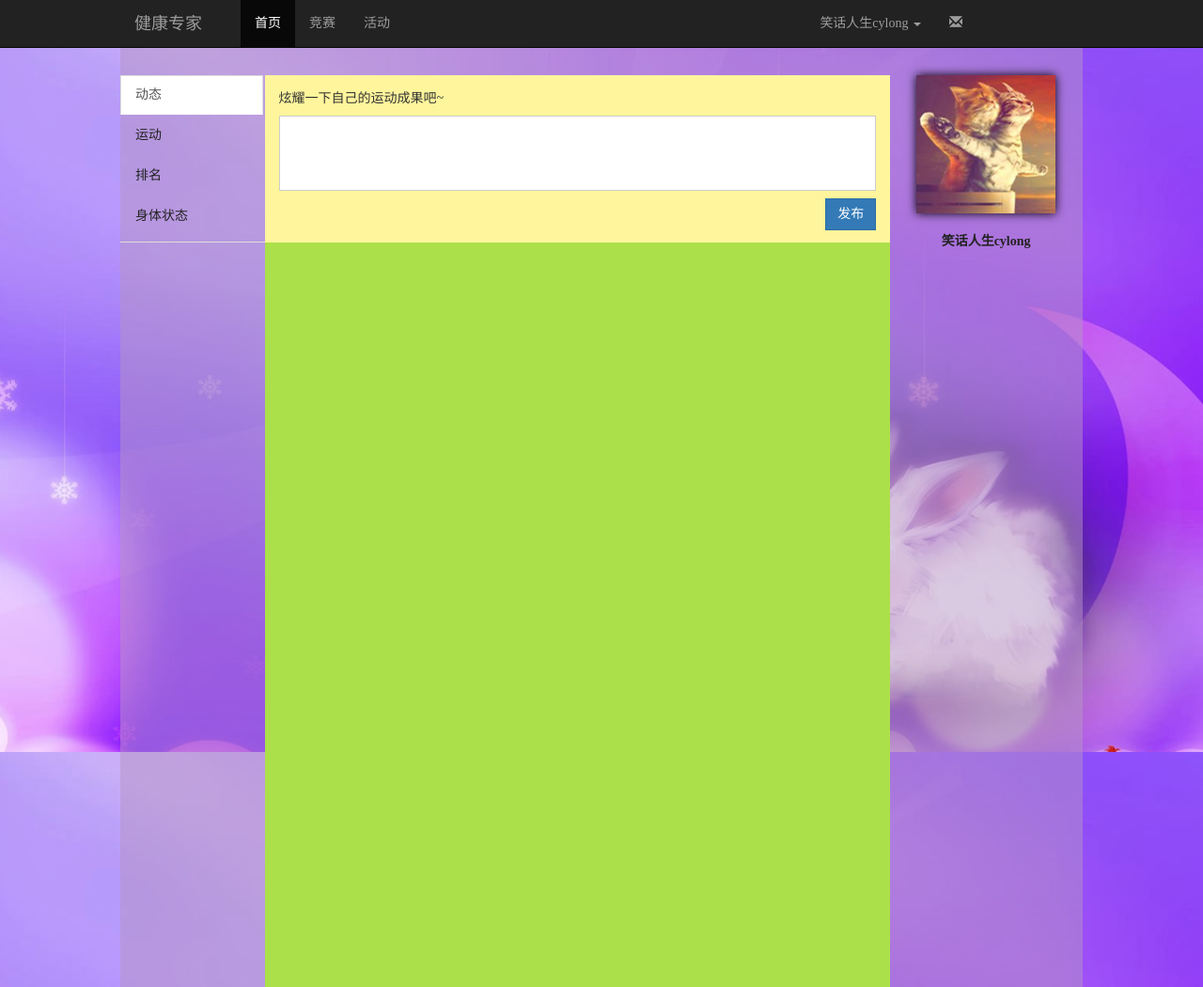
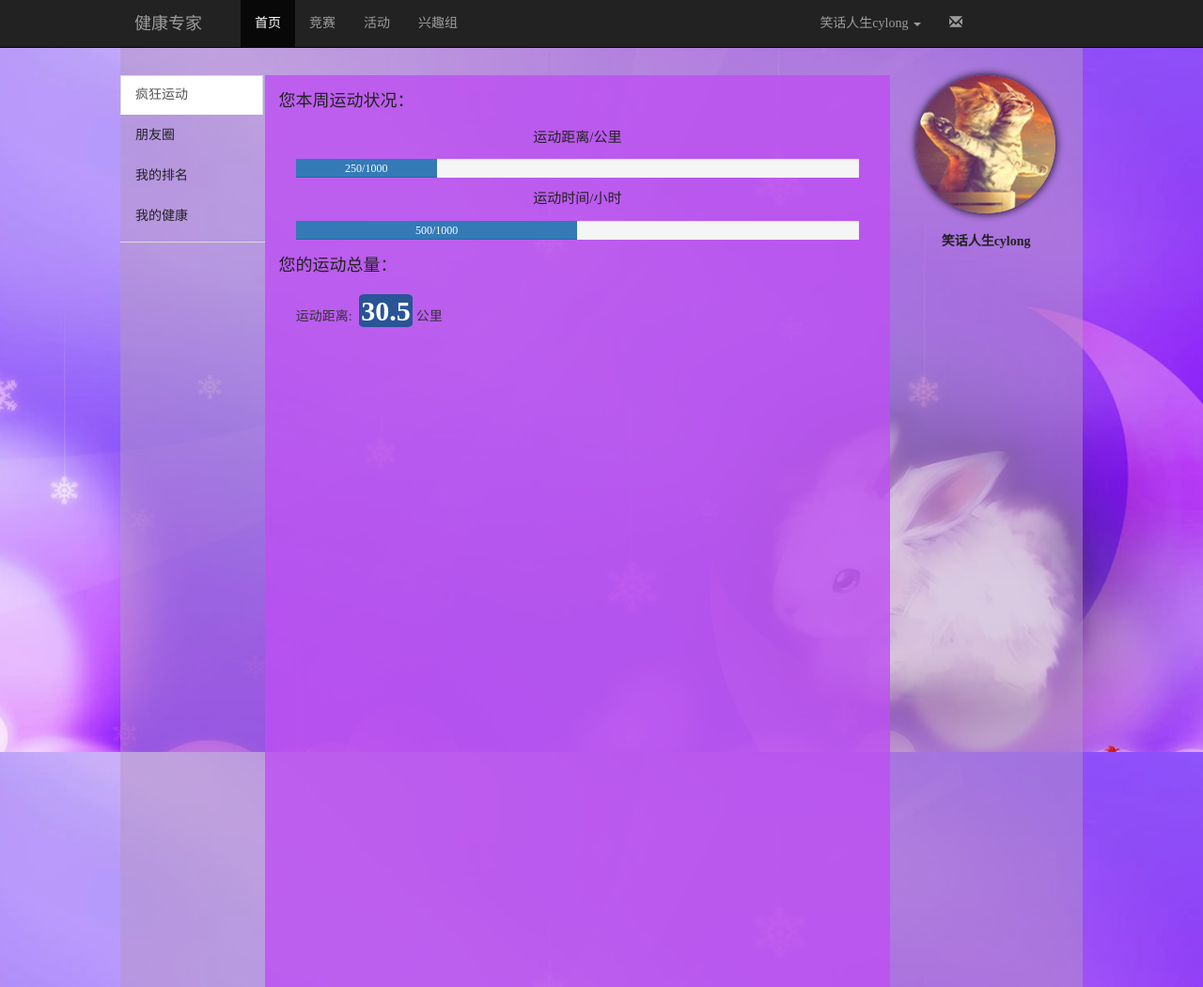
Before and after one commit to cylong1016/Health, a PHP site: page / in a window 1280 px wide. Shown: the whole page at 94% size. Run offline with PHP 8.4, Linux system fonts and the light colour scheme; some libraries are stand-ins or nearby versions.

Commit message:
添加 排名界面

```diff
--- a/public_html/css/bootstrap-modify.css
+++ b/public_html/css/bootstrap-modify.css
@@ -5,7 +5,8 @@
  */
 
 * {
-	font-family: 黑体;
+	font-family: 微软雅黑;
+	border-radius: 0;
 }
 
 .navbar{
@@ -26,3 +27,26 @@ div.navbar-header {
 .nav.nav-tabs a{
 	border-radius: 0;
 }
+
+div.progress {
+	border-radius: 0;
+	margin: 0 5%;
+}
+
+div.list-group {
+	margin: 0 5%;
+}
+
+.list-group-item:first-child {
+  border-top-left-radius: 0;
+  border-top-right-radius: 0;
+}
+.list-group-item:last-child {
+  margin-bottom: 0;
+  border-bottom-right-radius: 0;
+  border-bottom-left-radius: 0;
+}
+
+a.list-group-item {
+	background-color: rgba(255, 255, 255, 0);
+}
--- a/public_html/css/index.css
+++ b/public_html/css/index.css
@@ -6,7 +6,7 @@
 div.content {
 	float: left;
 	width: 65%;
-	background-color: #ACE04A;
+	background-color: rgba(189,79,243,0.8);
 	height: 100%;
 }
 
@@ -48,6 +48,7 @@ div#head {
 
 div#head img{
 	width: 90%;
+	border-radius: 50%;
 	box-shadow: 0 0 10px #000;
 }
 
@@ -62,3 +63,55 @@ div#head a:link, a:visited {
 div#head a:hover,a:active {
 	color: #FFFFFF;
 }
+
+.title {
+	display: block;
+	color: #222222;
+	margin: 15px;
+	font-size: 18px;
+	font-weight: 20;
+}
+
+.subtitle {
+	display: block;
+	color: #222222;
+	width: 100%;
+	text-align: center;
+	margin: 12px auto;
+	min-width: 100px;
+	font-size: 15px;
+	font-weight: 20;
+}
+
+.sort-num {
+	font-size: 14px;
+	font-weight: bold;
+	color: white;
+	float: left;
+	border-radius:50%;
+	background-color: #5BB734;
+	margin-right: 15px;
+	width: 20px;
+	text-align: center;
+}
+
+.sort-head {
+	width: 20px;
+	margin-right: 15px;
+}
+
+.run-total {
+	margin: 0 5%;
+
+}
+
+.em-big {
+	font-size: 30px;
+	font-weight: bold;
+	color: white;
+	border-radius:10%;
+	padding: 1px 2px;
+	margin: 0 4px;
+	background-color: #295496;
+	text-align: center;
+}
--- a/public_html/index.html
+++ b/public_html/index.html
@@ -22,6 +22,7 @@
 			<li class="active"><a href="index.html">首页 </i></a></li>
 			<li><a href="race.html">竞赛 </a></li>
 			<li><a href="#">活动 </a></li>
+			<li><a href="#">兴趣组 </a></li>
 		</ul>
 		<ul class="nav navbar-nav navbar-right">
 			<li class="dropdown">
@@ -42,13 +43,33 @@
 </nav>
 <div class="container box">
 	<ul class="nav nav-tabs nav-stacked sidebar">
-		<li role="presentation" class="active"><a href="#news" data-toggle="tab">动态</a></li>
-		<li role="presentation"><a href="#run" data-toggle="tab">运动</a></li>
-		<li role="presentation"><a href="#ranking" data-toggle="tab">排名</a></li>
-		<li role="presentation"><a href="#body" data-toggle="tab">身体状态</a></li>
+		<li role="presentation" class="active"><a href="#run" data-toggle="tab">疯狂运动</a></li>
+		<li role="presentation"><a href="#news" data-toggle="tab">朋友圈</a></li>
+		<li role="presentation"><a href="#ranking" data-toggle="tab">我的排名</a></li>
+		<li role="presentation"><a href="#body" data-toggle="tab">我的健康</a></li>
 	</ul>
 	<div class="tab-content content">
-		<div class="tab-pane fade in active" id="news">
+		<div class="tab-pane fade in active" id="run">
+			<span class="title">您本周运动状况：</span>
+			<span class="subtitle">运动距离/公里</span>
+			<div class="progress">
+				<div class="progress-bar" role="progressbar" aria-valuenow="250" aria-valuemin="0" aria-valuemax="1000" style="min-width: 5em; width: 25%;">
+					250/1000
+				</div>
+			</div>
+			<span class="subtitle">运动时间/小时</span>
+			<div class="progress">
+				<div class="progress-bar" role="progressbar" aria-valuenow="5000" aria-valuemin="0" aria-valuemax="1000" style="min-width: 5em; width: 50%;">
+					500/1000
+				</div>
+			</div>
+			<span class="title">您的运动总量：</span>
+			<div class="run-total">
+				运动距离: <span class="em-big">30.5</span>公里
+			</div>
+		</div>
+
+		<div class="tab-pane fade" id="news">
 			<div id="inputarea">
 				<span>炫耀一下自己的运动成果吧~</span>
 				<textarea></textarea>
@@ -56,12 +77,41 @@
 			</div>
 		</div>
 
-		<div class="tab-pane fade" id="run">
-			<p>我的运动状态</p>
-		</div>
-
 		<div class="tab-pane fade" id="ranking">
-		  <p>运动排名</p>
+			<span class="title">您的排名： 30 <span class="glyphicon glyphicon-arrow-up" aria-hidden="true"></span></span>
+			<span class="title">全站排名：</span>
+			<div class="list-group">
+				<a href="#" class="list-group-item">
+					<span class="sort-num">1</span>
+					<img class="sort-head" src="images/head.jpg">lsy</a>
+				<a href="#" class="list-group-item">
+					<span class="sort-num">2</span>
+					<img class="sort-head" src="images/head.jpg">cylong</a>
+				<a href="#" class="list-group-item">
+					<span class="sort-num">3</span>
+					<img class="sort-head" src="images/head.jpg">Morbi leo risus</a>
+				<a href="#" class="list-group-item">
+					<span class="sort-num">4</span>
+					<img class="sort-head" src="images/head.jpg">Porta ac consectetur ac</a>
+				<a href="#" class="list-group-item">
+					<span class="sort-num">5</span>
+					<img class="sort-head" src="images/head.jpg">Vestibulum at eros</a>
+				<a href="#" class="list-group-item">
+					<span class="sort-num">6</span>
+					<img class="sort-head" src="images/head.jpg">Vestibulum at eros</a>
+				<a href="#" class="list-group-item">
+					<span class="sort-num">7</span>
+					<img class="sort-head" src="images/head.jpg">Vestibulum at eros</a>
+				<a href="#" class="list-group-item">
+					<span class="sort-num">8</span>
+					<img class="sort-head" src="images/head.jpg">Vestibulum at eros</a>
+				<a href="#" class="list-group-item">
+					<span class="sort-num">9</span>
+					<img class="sort-head" src="images/head.jpg">Vestibulum at eros</a>
+				<a href="#" class="list-group-item">
+					<span class="sort-num">10</span>
+					<img class="sort-head" src="images/head.jpg">Vestibulum at eros</a>
+			</div>
 		</div>
 
 		<div class="tab-pane fade" id="body">
--- a/public_html/race.html
+++ b/public_html/race.html
@@ -24,6 +24,7 @@
 			<li><a href="index.html">首页 </i></a></li>
 			<li class="active"><a href="#">竞赛 </a></li>
 			<li><a href="#">活动 </a></li>
+			<li><a href="#">兴趣组 </a></li>
 		</ul>
 		<ul class="nav navbar-nav navbar-right">
 			<li class="dropdown">
```
